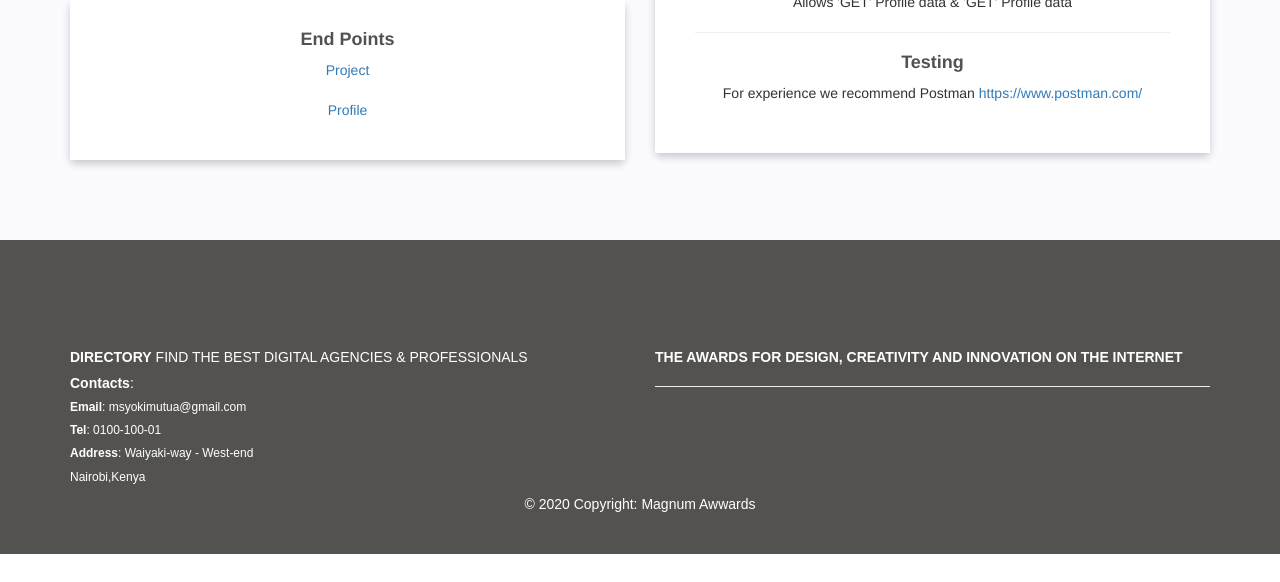
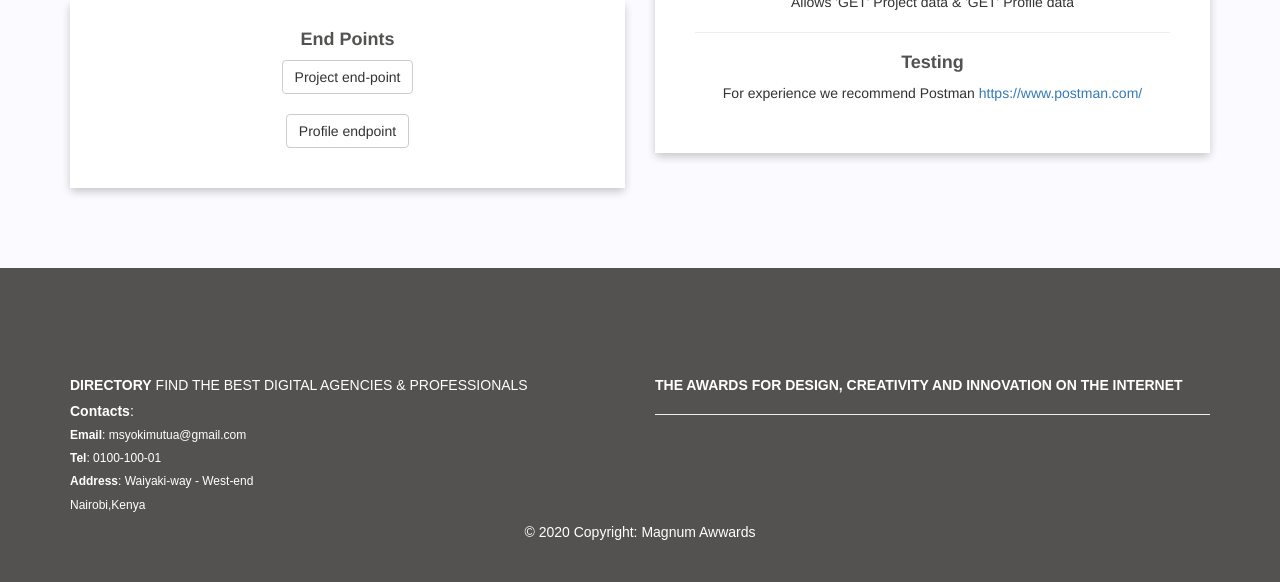
Before and after one commit to msyoki/Awards-app, a Django app: page /awwardsapi/ in a window 1280 px wide. Shown: the part 597-1179 px from the top of the page. Before the commit the page ends 1151 px from the top, so only its background shows below. Run offline with Django 3.2, Linux system fonts and the light colour scheme; a user stored in the database is signed in; some libraries are stand-ins or nearby versions; some web fonts are replaced.

Commit message:
api text update

```diff
--- a/awwards/templates/awwards/api_page.html
+++ b/awwards/templates/awwards/api_page.html
@@ -14,8 +14,8 @@
                 <div class="card ">
                     <div class="card-text text-center" style="padding: 20px;">
                         <h4 style="font-weight: bold;">End Points</h4>
-                        <a  href="api/project" target="_blank">Project</a><br><br>
-                        <a href="api/profile" target="_blank">Profile</a><br><br>
+                        <a class="btn btn-default" href="api/project " target="_blank">Project end-point</a><br><br>
+                        <a  class="btn btn-default"  href="api/profile" target="_blank">Profile endpoint</a><br><br>
                     </div>
                 </div><br>
 
@@ -33,7 +33,7 @@
                         <p>Yes, it can from time to time. We try our best to post these relevant updates to the official documentation.</p>
                         <hr>
                         <h4 style="font-weight:bold">General Features</h4>
-                        <p>Allows 'GET' Profile data & 'GET' Profile data</p>
+                        <p>Allows 'GET' Project data & 'GET' Profile data</p>
                         <hr>
                         <h4 style="font-weight:bold">Testing </h4>
                         <p>For experience we recommend Postman <a href="https://www.postman.com/">https://www.postman.com/</a> </p>
```
